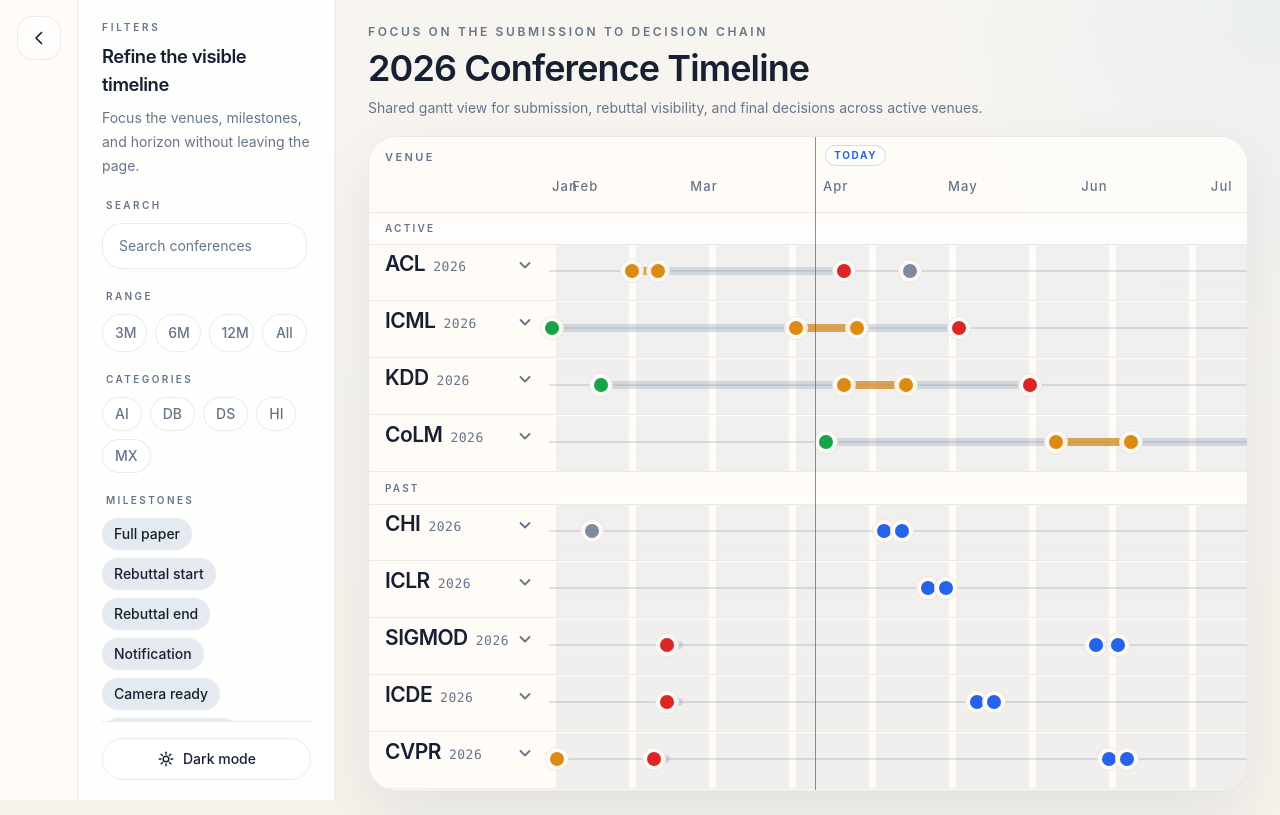
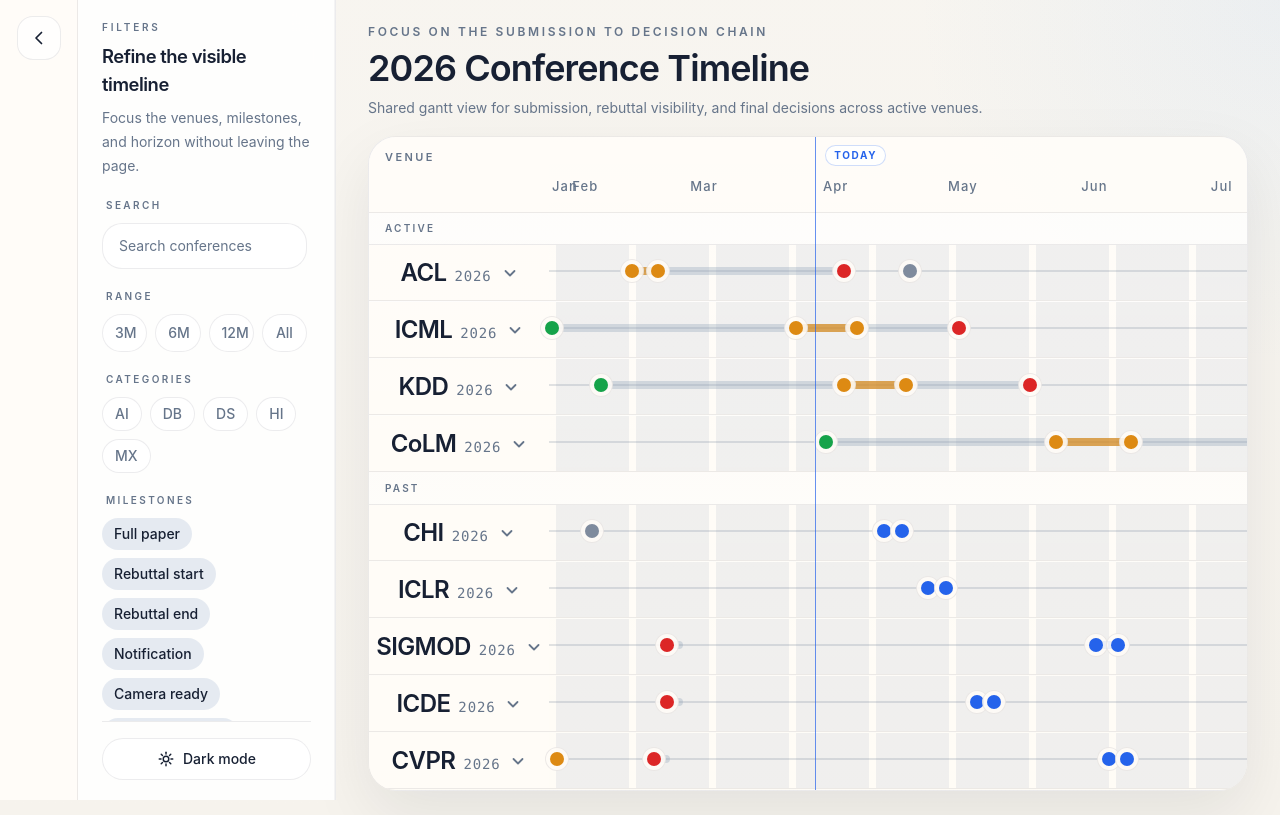
Before and after one commit to aprylewu/aitimeline, a Next.js app: page / in a window 1280 px wide. Built offline with nearby package versions, Linux system fonts and the light colour scheme.

Commit message:
style: refine centered timeline triggers

```diff
--- a/app/globals.css
+++ b/app/globals.css
@@ -209,34 +209,39 @@
 }
 
 .conference-trigger {
-  transition: transform 160ms ease;
+  transition:
+    transform 180ms cubic-bezier(0.22, 1, 0.36, 1),
+    box-shadow 160ms ease;
 }
 
 .conference-trigger-title,
-.conference-trigger-year {
+.conference-trigger-year,
+.conference-trigger-chevron {
   transition:
     transform 160ms ease,
     color 160ms ease,
     letter-spacing 160ms ease;
 }
 
-.conference-trigger:hover,
 .conference-trigger:focus-visible {
-  transform: translateX(2px);
+  border-radius: 14px;
+  box-shadow: 0 0 0 2px color-mix(in srgb, var(--accent-primary) 22%, transparent);
 }
 
-.conference-trigger:hover .conference-trigger-title,
-.conference-trigger:focus-visible .conference-trigger-title {
+.conference-trigger--collapsed:hover {
+  transform: translateY(-1px);
+}
+
+.conference-trigger--collapsed:hover .conference-trigger-title {
   color: var(--accent-primary);
 }
 
-.conference-trigger:hover .conference-trigger-year,
-.conference-trigger:focus-visible .conference-trigger-year {
+.conference-trigger--collapsed:hover .conference-trigger-year {
   color: var(--text-primary);
-  letter-spacing: 0.18em;
+  letter-spacing: 0.14em;
 }
 
-.conference-trigger[aria-expanded="true"] .conference-trigger-chevron {
+.conference-trigger--collapsed:hover .conference-trigger-chevron {
   color: var(--accent-primary);
 }
 
--- a/src/components/timeline/conference-meta-column.tsx
+++ b/src/components/timeline/conference-meta-column.tsx
@@ -17,12 +17,13 @@
 
   if (compact) {
     return (
-      <div className="flex w-full items-center justify-between gap-3">
-        <div className="flex min-w-0 items-baseline gap-2 whitespace-nowrap">
-          <p className="conference-trigger-title text-[21px] leading-none font-semibold tracking-tight text-[var(--text-primary)]">
+      <div className="flex w-full items-center justify-center">
+        <div className="flex items-center justify-center gap-2.5 text-center">
+          <div className="flex min-w-0 items-baseline justify-center gap-2 whitespace-nowrap">
+            <p className="conference-trigger-title text-[24px] leading-none font-semibold tracking-tight text-[var(--text-primary)]">
               {conference.shortName}
             </p>
-          <p className="conference-trigger-year font-mono text-[13px] font-medium tracking-[0.04em] text-[var(--text-muted)]">
+            <p className="conference-trigger-year font-mono text-[14px] leading-none font-medium tracking-[0.06em] text-[var(--text-muted)]">
               {conference.year}
             </p>
           </div>
@@ -42,6 +43,7 @@
               <path d="m3.5 6 4.5 4.5L12.5 6" />
             </svg>
           </span>
+        </div>
       </div>
     );
   }
--- a/src/components/timeline/timeline-grid.tsx
+++ b/src/components/timeline/timeline-grid.tsx
@@ -225,9 +225,9 @@
   const rankingEntries = getRankingEntries(conference);
 
   return (
-    <div className="conference-inline-strip flex flex-col gap-2 md:flex-row md:items-start md:justify-between md:gap-6">
-      <div className="min-w-0 flex-1">
-        <div className="flex flex-wrap items-baseline gap-x-3 gap-y-1">
+    <div className="conference-inline-strip flex flex-col gap-2">
+      <div className="flex flex-wrap items-center gap-x-4 gap-y-2">
+        <div className="min-w-0 flex flex-wrap items-baseline gap-x-3 gap-y-1">
           <span
             data-testid={`conference-detail-title-${conference.id}`}
             className="text-[13px] font-medium leading-5 text-[var(--text-primary)]"
@@ -241,7 +241,19 @@
             {getConferenceSummary(conference)}
           </span>
         </div>
-        <div className="mt-1.5 flex flex-wrap items-center gap-x-3 gap-y-1 text-[11px] leading-5 text-[var(--text-muted)]">
+        {conference.cfpUrl ? (
+          <a
+            href={conference.cfpUrl}
+            target="_blank"
+            rel="noreferrer noopener"
+            tabIndex={expanded ? 0 : -1}
+            className="inline-flex shrink-0 items-center justify-center rounded-full border border-[var(--panel-border)] bg-[var(--surface-elevated)] px-5 py-2 text-[11px] font-semibold tracking-[0.01em] text-[var(--accent-primary)] shadow-sm transition hover:border-[var(--accent-primary)] hover:bg-[var(--chip-bg)] hover:text-[var(--text-primary)]"
+          >
+            Call For Papers
+          </a>
+        ) : null}
+      </div>
+      <div className="flex flex-wrap items-center gap-x-3 gap-y-1 text-[11px] leading-5 text-[var(--text-muted)]">
         {rankingEntries.length > 0 ? (
           rankingEntries.map(([key, value]) => (
             <span
@@ -261,18 +273,6 @@
           {conference.category}
         </span>
       </div>
-      </div>
-      {conference.cfpUrl ? (
-        <a
-          href={conference.cfpUrl}
-          target="_blank"
-          rel="noreferrer noopener"
-          tabIndex={expanded ? 0 : -1}
-          className="inline-flex shrink-0 items-center justify-center self-start rounded-full border border-[var(--panel-border)] bg-[var(--surface-elevated)] px-5 py-2 text-[11px] font-semibold tracking-[0.01em] text-[var(--accent-primary)] shadow-sm transition hover:border-[var(--accent-primary)] hover:bg-[var(--chip-bg)] hover:text-[var(--text-primary)]"
-        >
-          Call For Papers
-        </a>
-      ) : null}
     </div>
   );
 }
@@ -380,7 +380,7 @@
 
                 return (
                   <Fragment key={conference.id}>
-                    <div className="timeline-meta-cell relative border-b border-[var(--panel-border)] px-4 py-2">
+                    <div className="timeline-meta-cell relative flex min-h-[56px] items-center justify-center border-b border-[var(--panel-border)] px-3 py-1.5">
                       <button
                         type="button"
                         data-testid={`conference-trigger-${conference.id}`}
@@ -391,7 +391,7 @@
                             toggleExpandedConference(current, conference.id),
                           )
                         }
-                        className="conference-trigger w-full cursor-pointer text-left outline-none"
+                        className={`conference-trigger ${showConferenceDetails ? "conference-trigger--expanded" : "conference-trigger--collapsed"} flex h-full w-full items-center justify-center text-center outline-none`}
                       >
                         <ConferenceMetaColumn
                           conference={conference}
```
Also changed, not shown: 1 other file (tests, documents, lock files or other folders). Lines whose indentation alone changed are shown as unchanged.
